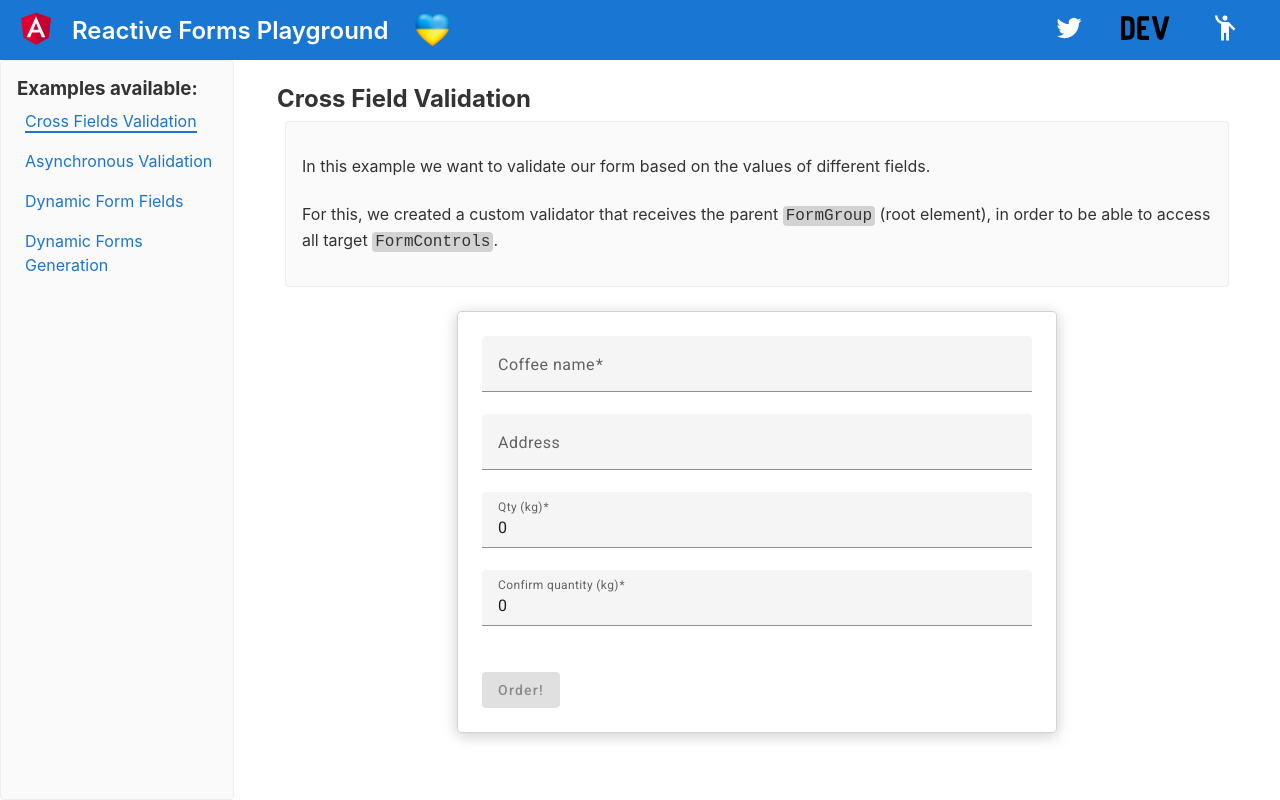
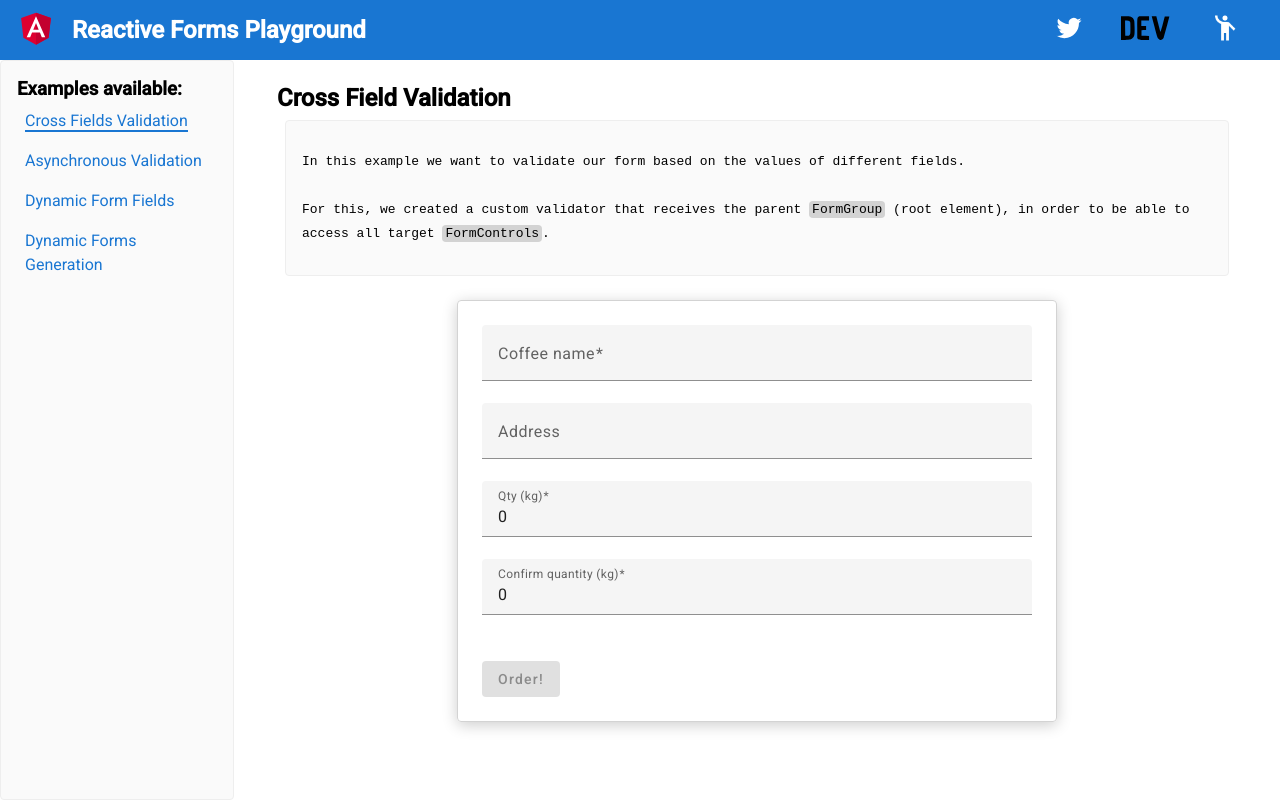
Before and after one commit to pacoita/ng-reactive-forms, an Angular app: page /cross in a window 1280 px wide. Built offline with nearby package versions, Linux system fonts and the light colour scheme.

Commit message:
Updates styles

```diff
--- a/src/app/app.component.html
+++ b/src/app/app.component.html
@@ -1,14 +1,4 @@
 <style>
-  :host {
-    font-family: -apple-system, BlinkMacSystemFont, "Segoe UI", Roboto,
-      Helvetica, Arial, sans-serif, "Apple Color Emoji", "Segoe UI Emoji",
-      "Segoe UI Symbol";
-    font-size: 16px;
-    color: #333;
-    box-sizing: border-box;
-    -webkit-font-smoothing: antialiased;
-    -moz-osx-font-smoothing: grayscale;
-  }
 
   h1,
   h2,
@@ -105,7 +95,6 @@
   />
 </a>
   <span class="header-title">Reactive Forms Playground</span>
-  <img src="assets/images/flag.png" with="42" height="42" />
   <div class="spacer"></div>
   <a
     class="social-links"
--- a/src/app/async-validation/async-validation.component.html
+++ b/src/app/async-validation/async-validation.component.html
@@ -17,7 +17,6 @@
         autocomplete="off">
         <div class="title">
           <h2>Register to coffee & co.</h2>
-          <mat-icon>local_cafe</mat-icon>
         </div>
 
         <mat-form-field class="width-80">
--- a/src/app/dynamic-fields/dynamic-fields.component.html
+++ b/src/app/dynamic-fields/dynamic-fields.component.html
@@ -105,7 +105,7 @@
     </div>
 
   </div>
-  <p class="description card">
+  <p class="description demo-description card">
     <b>Below is another example of dynamic validation.</b>
     If the isAbroad field is true, this field becomes mandatory and must have a length of at least 5 characters.
     If isAbroad value changes to false, the address field becomes optional again, without any minimum length
@@ -159,7 +159,7 @@
     </div>
   </div>
 
-  <p class="description card">
+  <p class="description demo-description card">
     <b>The form below is an example for adding/removing nested form portions.</b>
     It represents a ticketing registration form, where further attendees can be dynamically added.
   </p>
--- a/src/styles.scss
+++ b/src/styles.scss
@@ -88,3 +88,7 @@ code {
   font-size: 14px;
   color: gray;
 }
+
+.demo-description {
+  font-family: monospace;
+}
```
